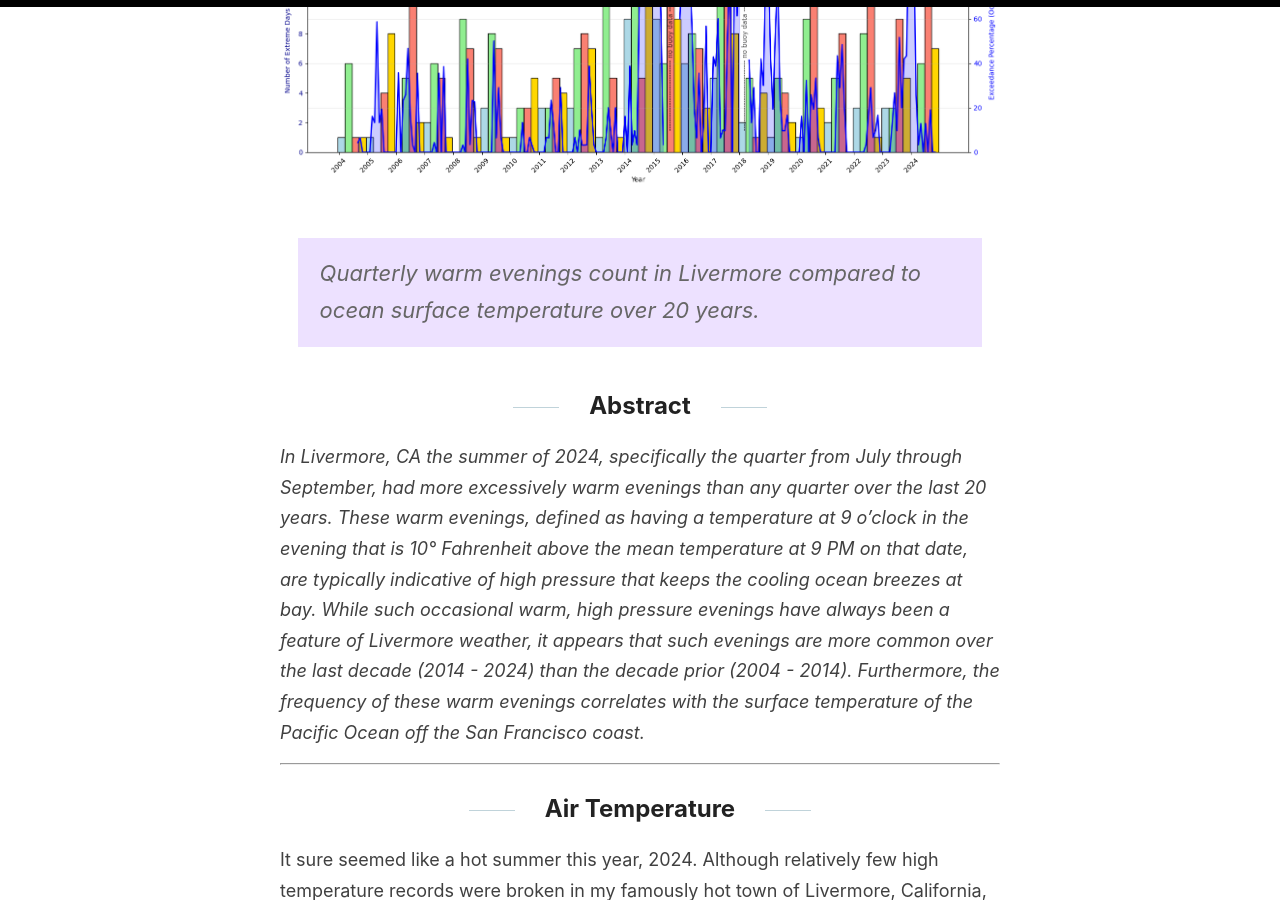
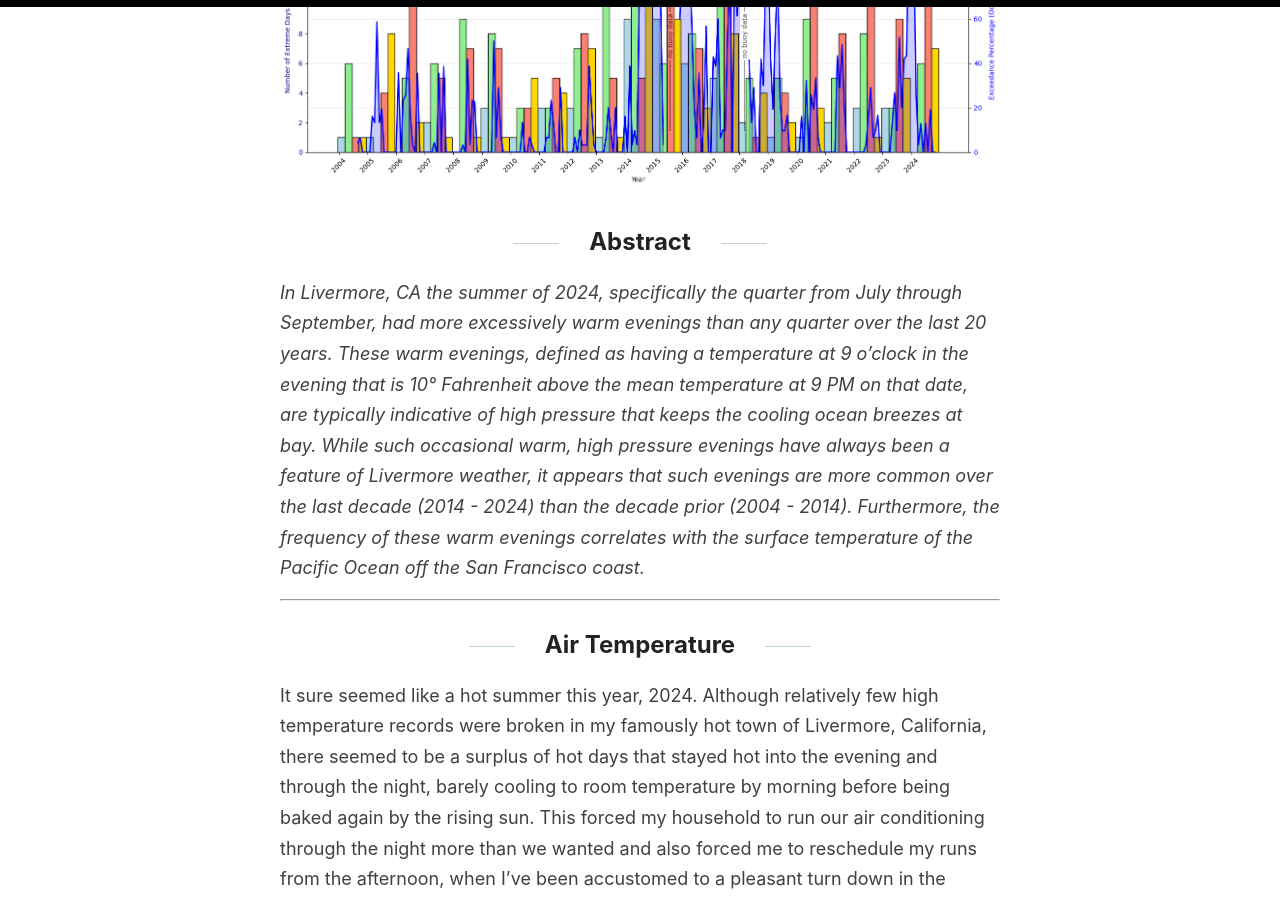
Before and after one commit to jdsalmonson/jdsalmonson.github.io, a Jekyll site: the page built from _posts/2025-01-19-livermore-summer-2024.md, in a window 1280 px wide and 900 px high, scrolled down 572 px. Built offline with Jekyll 4.4.1, drawn with Linux system fonts in a browser that asks for light colours.

Commit message:
Remove extra caption

```diff
--- a/_posts/2025-01-19-livermore-summer-2024.md
+++ b/_posts/2025-01-19-livermore-summer-2024.md
@@ -5,7 +5,6 @@ categories: [Physics, Climate, Livermore]
 ---
 
 [![temps_quarterly_w_ocean_buoy.png](../images/livermore_summer_2024/temps_quarterly_w_ocean_buoy.png)](../images/livermore_summer_2024/temps_quarterly_w_ocean_buoy.png)
-> Quarterly warm evenings count in Livermore compared to ocean surface temperature over 20 years.
 
 <!-- # Summer Bummer: Quantifying the Hot Summer of 2024 in Livermore, CA. -->
 
```
